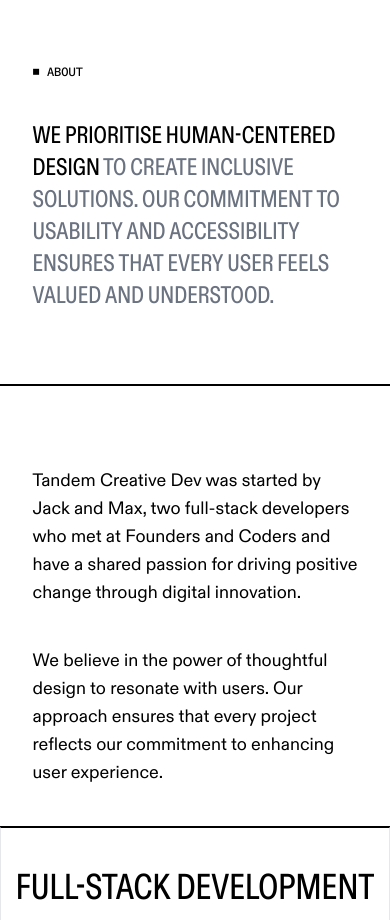
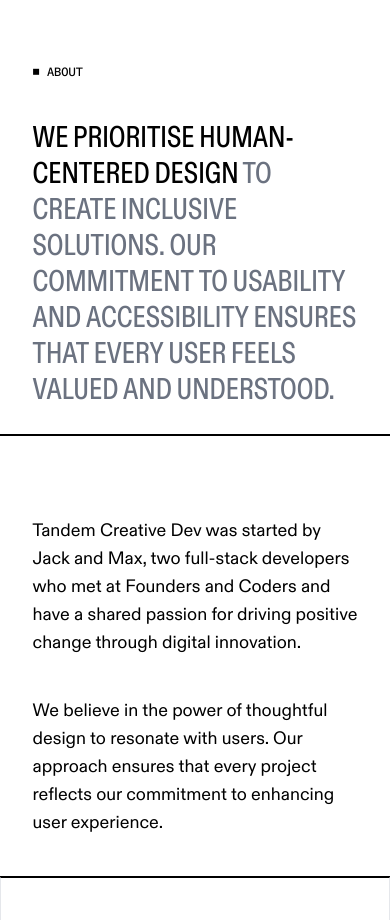
Before and after one commit to TandemCreativeDev/tandem, a Next.js app: page / in a window 390 px wide. Shown: the part 860-1780 px from the top of the page. Built offline with nearby package versions, Linux system fonts and the light colour scheme; grey boxes are pictures that could not be loaded.

Commit message:
add height to about section

```diff
--- a/src/components/About.tsx
+++ b/src/components/About.tsx
@@ -2,12 +2,12 @@ export default function AboutSection() {
   return (
     <section
       id="about"
-      className="bg-white w-10/12 m-auto gap-10 md:gap-0 md:w-screen pt-20 md:pt-36 flex flex-col md:grid grid-cols-12 h-[400px] md:h-[500px]"
+      className="bg-white w-10/12 m-auto gap-10 md:gap-0 md:w-screen pt-20 md:pt-36 flex flex-col md:grid grid-cols-12 h-[450px] md:h-[500px]"
     >
       <h2 className="uppercase font-tandem-mono-medium text-xs col-start-3 col-span-1">
         ■ About
       </h2>
-      <p className="text-gray-500 font-tandem-condensed-medium uppercase text-2xl md:text-4xl max-h-10 text-pretty col-start-5 col-span-7">
+      <p className="text-gray-500 font-tandem-condensed-medium uppercase text-3xl md:text-4xl max-h-10 text-pretty col-start-5 col-span-7">
         <span className="text-black">We prioritise human-centered design</span>
         &nbsp;to create inclusive solutions. Our commitment to usability and
         accessibility ensures that every user feels valued and understood.
```
